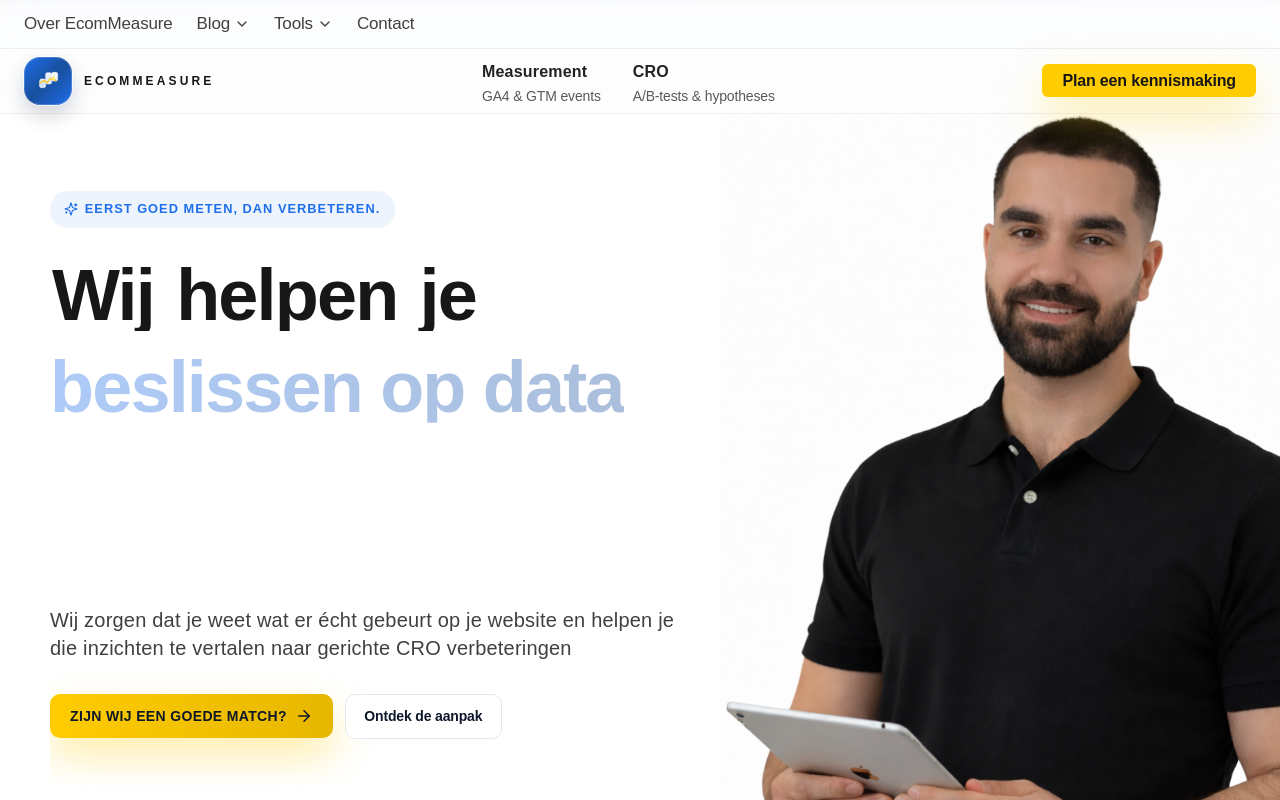
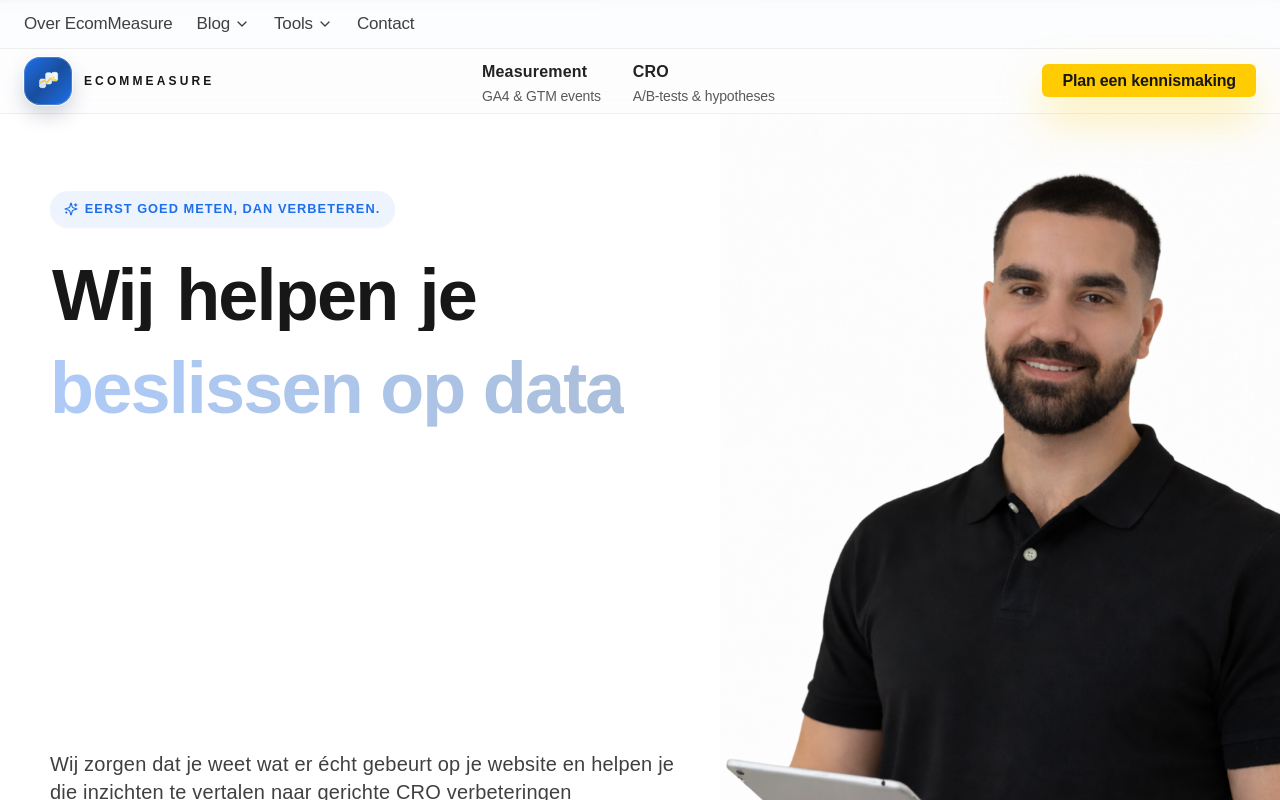
Before and after one commit to ProjectBibo/EcomMeasure3, a React (Vite) app: page / in a window 1280 px wide. Shown: the top 800 px of the page. Built offline with nearby package versions, Linux system fonts and the light colour scheme.

Commit message:
Fix rotating hero text height

```diff
--- a/src/components/Hero.jsx
+++ b/src/components/Hero.jsx
@@ -120,13 +120,14 @@ export default function Hero() {
                   ))}
                 </motion.span>
               )}
-              <span className="relative mt-3 grid justify-items-start text-left min-h-[2.6em] sm:min-h-[2.8em] lg:min-h-[3.2em]">
+              <span className="relative mt-3 grid justify-items-start text-left">
                 <span aria-hidden className="pointer-events-none block select-none opacity-0">
                   {longestPhrase}
                 </span>
+                <span className="col-start-1 row-start-1 flex items-start justify-start text-left">
                   <span
                     aria-live={shouldReduceMotion ? undefined : "polite"}
-                  className="col-start-1 row-start-1 flex items-start justify-start text-left"
+                    className="inline-flex h-[2.6em] items-start leading-[1.05] sm:h-[2.8em] lg:h-[3.2em]"
                   >
                     {shouldReduceMotion ? (
                       <span className={gradientHeadlineClass}>
@@ -146,6 +147,7 @@ export default function Hero() {
                         </motion.span>
                       </AnimatePresence>
                     )}
+                  </span>
                 </span>
               </span>
             </motion.h1>
```
Lines whose indentation alone changed are shown as unchanged.
